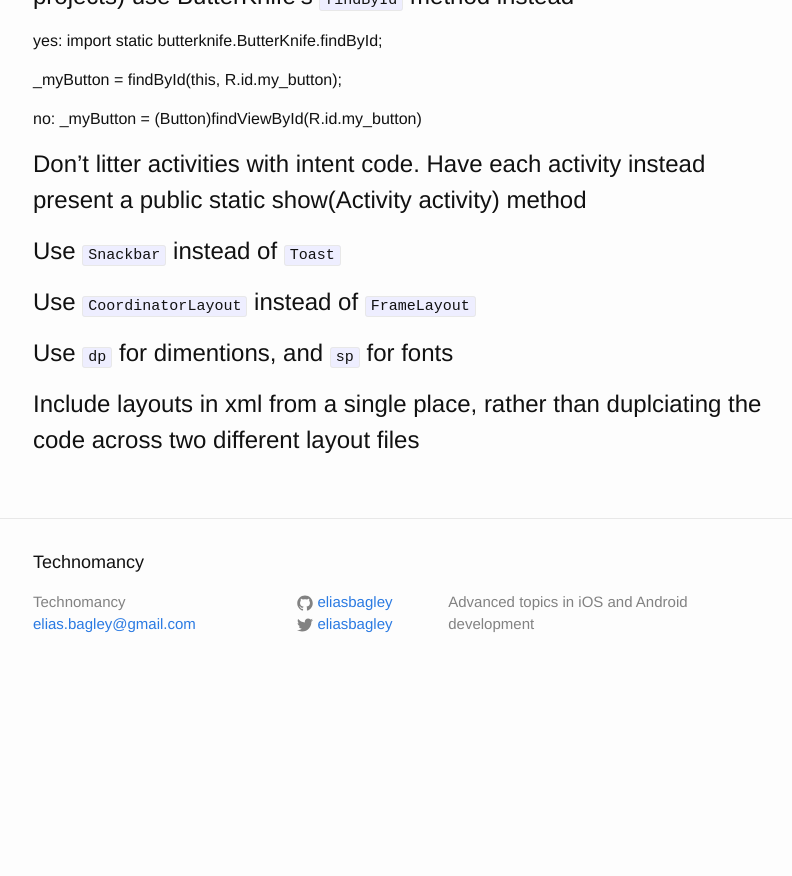
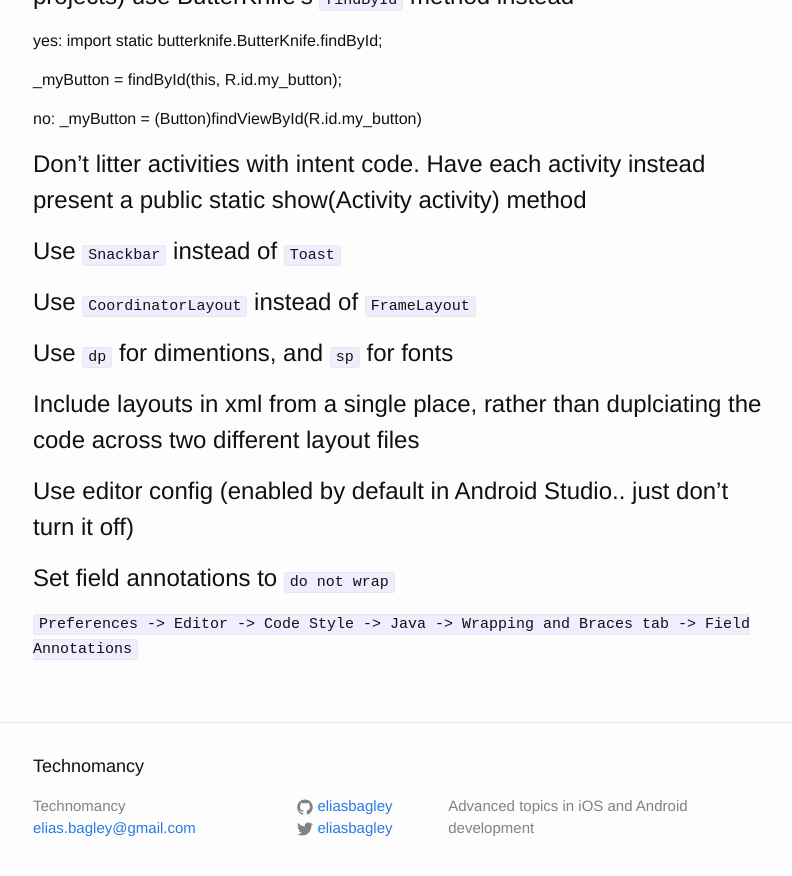
Before and after one commit to eliasbagley/eliasbagley.github.io, a Jekyll site: the page built from _posts/2015-10-27-android-style-guide.markdown, in a window 1280 px wide and 900 px high, scrolled down 6458 px. Shown: the top 876 px of the window, without its empty margins (237-1029 px from the left). Built offline with Jekyll 4.4.1, drawn with Linux system fonts in a browser that asks for light colours; Markdown is read by kramdown in place of the engine named in the settings; comment, search, counter and statistics services are not loaded; before the commit the page ends 7154 px from its top, so only the background shows below that.

Commit message:
Update code style

```diff
--- a/_posts/2015-10-27-android-style-guide.markdown
+++ b/_posts/2015-10-27-android-style-guide.markdown
@@ -311,3 +311,9 @@ _myButton = (Button)findViewById(R.id.my_button)
 # Use `dp` for dimentions, and `sp` for fonts
 
 # Include layouts in xml from a single place, rather than duplciating the code across two different layout files
+
+# Use editor config (enabled by default in Android Studio.. just don't turn it off)
+
+# Set field annotations to `do not wrap`
+
+`Preferences -> Editor -> Code Style -> Java -> Wrapping and Braces tab -> Field Annotations`
```
